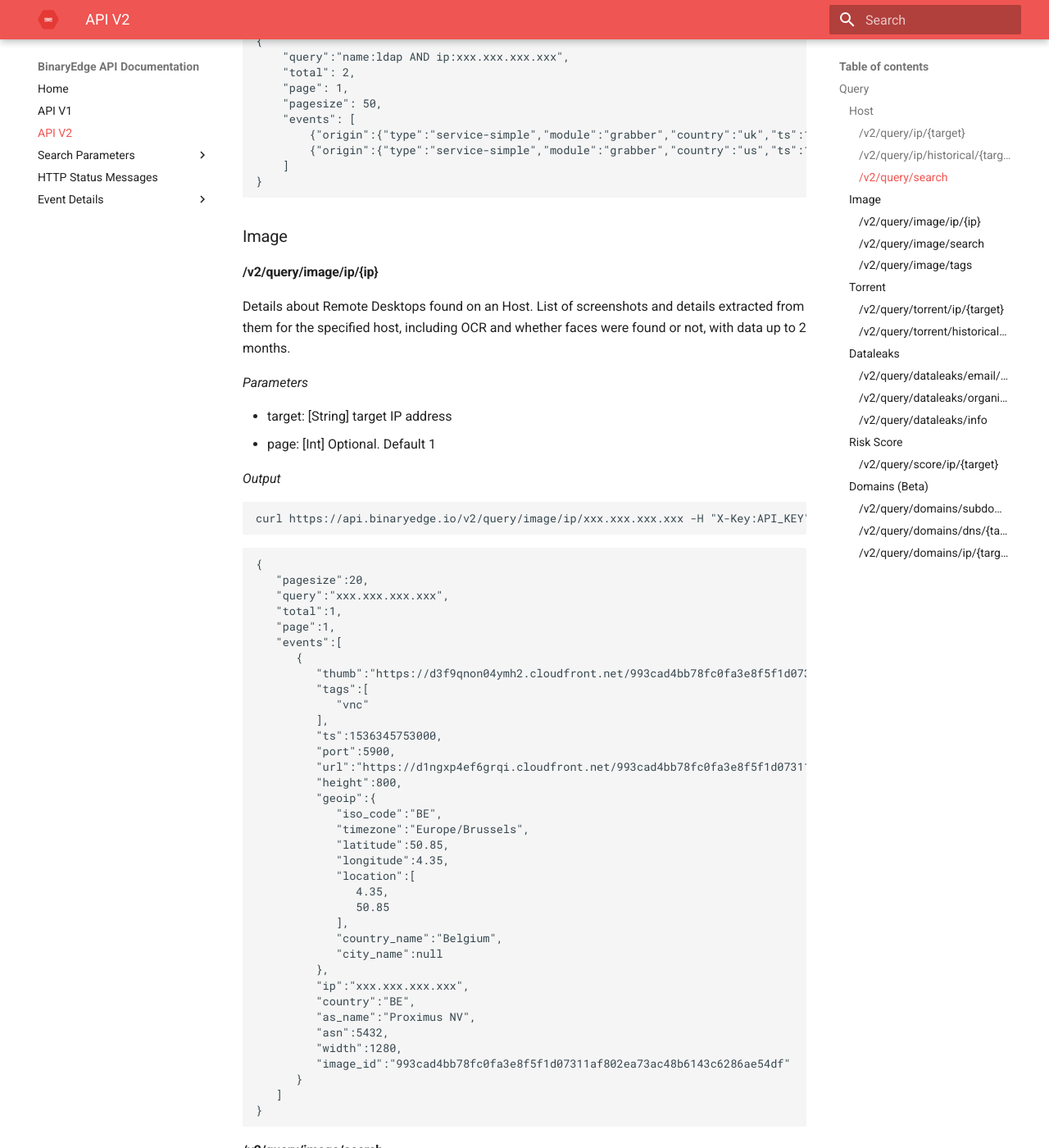
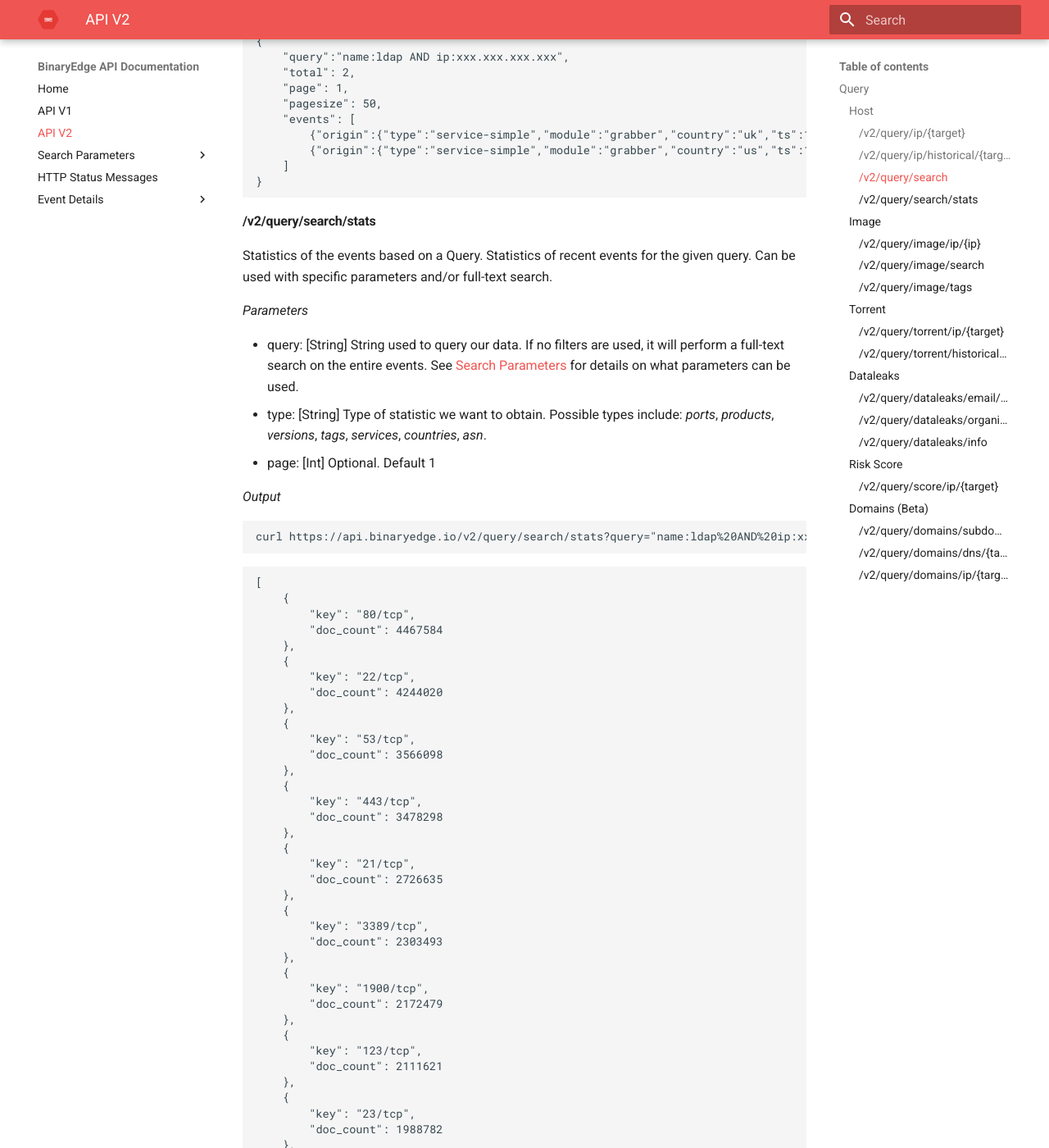
Before and after one commit to igama/docs.binaryedge.io, an MkDocs documentation site: the page built from docs/api-v2.md, in a window 1280 px wide and 1400 px high, scrolled down 4487 px. Shown: the whole window at 82% size. Built offline with MkDocs 1.6.1 and Material for MkDocs 9.7.7, drawn with Linux system fonts in a browser that asks for light colours; some of the changed text lies outside the part shown.

Commit message:
added stats endpoint

````diff
--- a/docs/api-v2.md
+++ b/docs/api-v2.md
@@ -234,6 +234,67 @@ curl https://api.binaryedge.io/v2/query/search?query="name:ldap%20AND%20ip:xxx.x
 }
 ```
 
+#### /v2/query/search/stats
+
+Statistics of the events based on a Query. Statistics of recent events for the given query. Can be used with specific parameters and/or full-text search.
+
+*Parameters*
+
+* query: [String] String used to query our data. If no filters are used, it will perform a full-text search on the entire events. See [Search Parameters](search.md) for details on what parameters can be used.
+* type: [String] Type of statistic we want to obtain. Possible types include: _ports_, _products_, _versions_, _tags_, _services_, _countries_, _asn_.
+* page: [Int] Optional. Default 1
+
+*Output*
+
+```shell
+curl https://api.binaryedge.io/v2/query/search/stats?query="name:ldap%20AND%20ip:xxx.xxx.xxx.xxx"&type:ports -H "X-Key:API_KEY"
+```
+
+```json
+[
+    {
+        "key": "80/tcp",
+        "doc_count": 4467584
+    },
+    {
+        "key": "22/tcp",
+        "doc_count": 4244020
+    },
+    {
+        "key": "53/tcp",
+        "doc_count": 3566098
+    },
+    {
+        "key": "443/tcp",
+        "doc_count": 3478298
+    },
+    {
+        "key": "21/tcp",
+        "doc_count": 2726635
+    },
+    {
+        "key": "3389/tcp",
+        "doc_count": 2303493
+    },
+    {
+        "key": "1900/tcp",
+        "doc_count": 2172479
+    },
+    {
+        "key": "123/tcp",
+        "doc_count": 2111621
+    },
+    {
+        "key": "23/tcp",
+        "doc_count": 1988782
+    },
+    {
+        "key": "8000",
+        "doc_count": 1931731
+    }
+]
+```
+
 ### Image
 
 #### /v2/query/image/ip/{ip}
````
